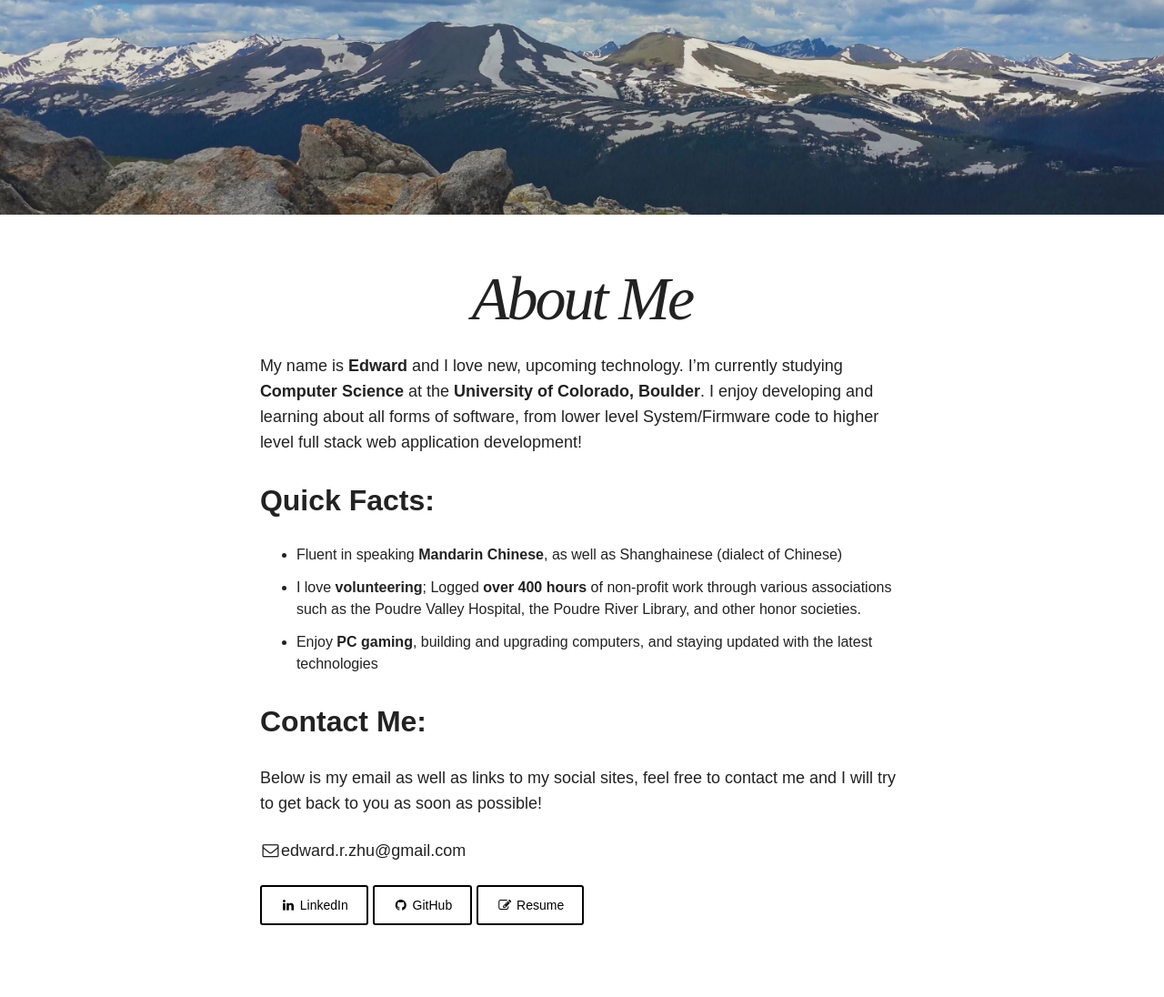
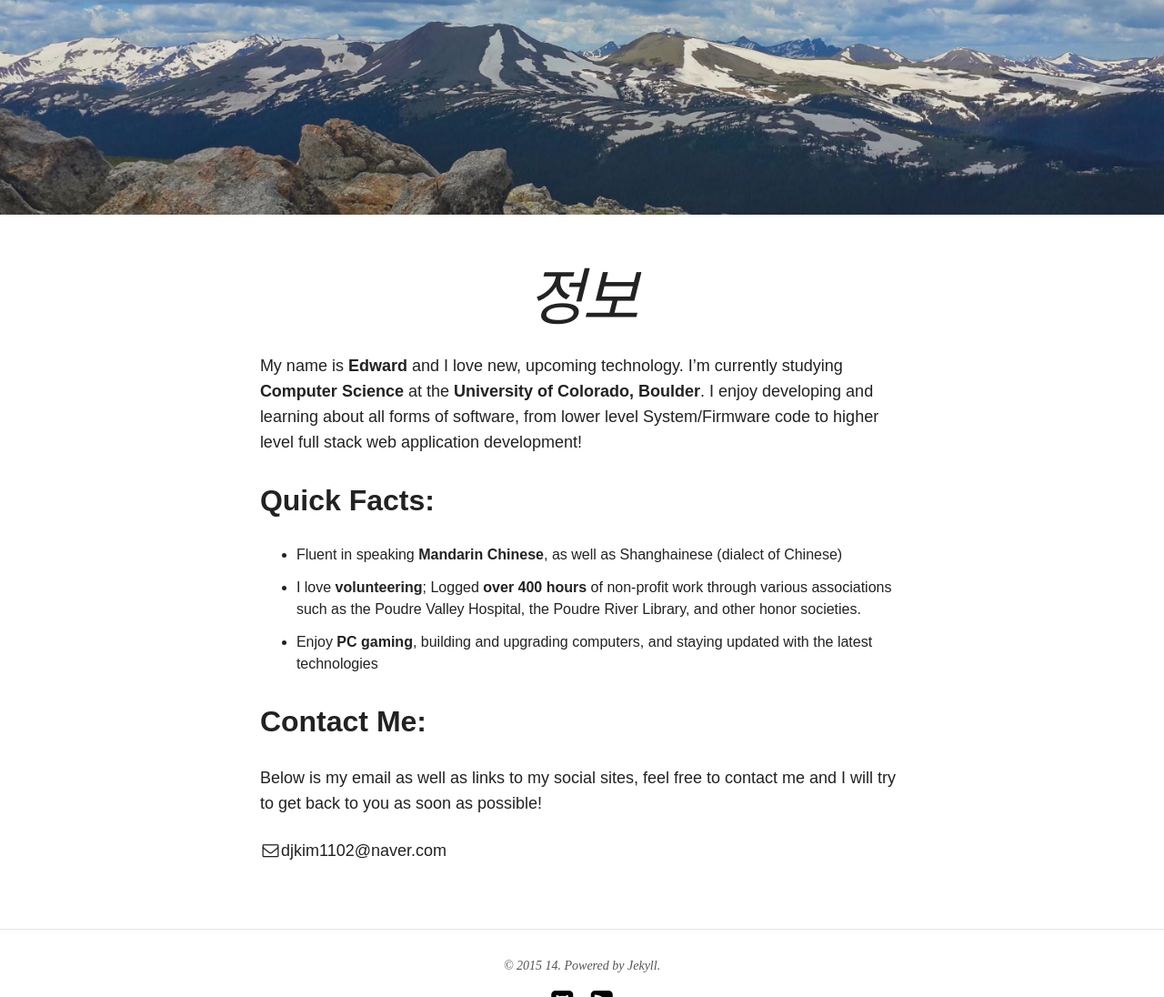
Before and after one commit to kimdj1234/kimdj1234.github.com, a Jekyll site: the page built from about/index.md, in a window 1280 px wide and 1400 px high, cut to the strip 304-1400 px from the top of the window. Shown: the whole strip at 91% size. Built offline with Jekyll 4.4.1, drawn with Linux system fonts in a browser that asks for light colours; nearby versions of some CDN libraries.

Commit message:
Update index.md

```diff
--- a/about/index.md
+++ b/about/index.md
@@ -1,6 +1,6 @@
 ---
 layout: page
-title: About Me
+title: 정보
 excerpt: "So Simple is a responsive Jekyll theme for your words and images."
 modified: 2014-08-08T19:44:38.564948-04:00
 image:
@@ -22,11 +22,4 @@ My name is **Edward** and I love new, upcoming technology. I'm currently studyin
 
 Below is my email as well as links to my social sites, feel free to contact me and I will try to get back to you as soon as possible!
 
-<i class="fa fa-envelope-o fa-fw"></i>edward.r.zhu@gmail.com
-
-<a markdown="0" href="https://www.linkedin.com/in/edwardrzhu" class="btn" target="_blank"><i class="fa fa-linkedin fa-fw"></i> LinkedIn</a>
-<a markdown="0" href="https://github.com/zhued" class="btn" target="_blank"><i class="fa fa-github fa-fw"></i> GitHub</a>
-<a markdown="0" href="https://drive.google.com/file/d/0B8mMgx7E3Dn9OEZtYng1Nmc4RDQ/view" class="btn" target="_blank"><i class="fa fa-edit fa-fw"></i> Resume</a>
-
-
-[^1]: Example: *domain.com/category-name/post-title*
+<i class="fa fa-envelope-o fa-fw"></i>djkim1102@naver.com
```
